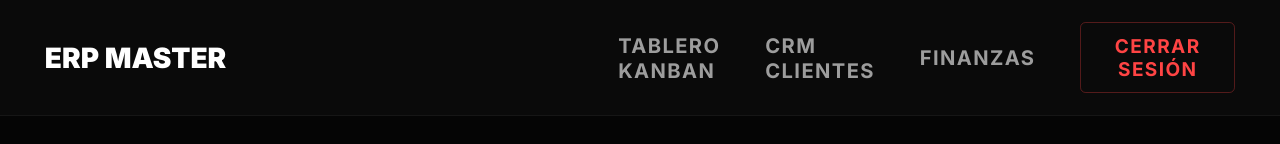
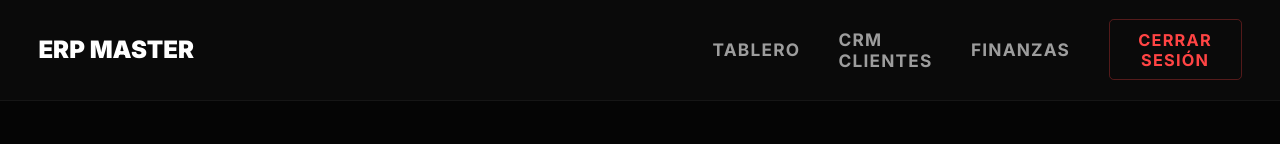
Before and after one commit to alex-toscano/uniformes-master, a Next.js app: page /dashboard/vendedor in a window 1280 px wide. Shown: the top 144 px of the page. Built offline with nearby package versions, Linux system fonts and the light colour scheme; no server answers; the database is empty.

Commit message:
Reduce desktop zoom to 1.2 and rename Tablero Kanban to Tablero

```diff
--- a/src/app/dashboard/layout.tsx
+++ b/src/app/dashboard/layout.tsx
@@ -41,7 +41,7 @@ export default function DashboardLayout({ children }: { children: React.ReactNod
 
         <div className={`nav-menu ${isMenuOpen ? 'open' : ''}`}>
           <div className="nav-links">
-            <a href="/dashboard/vendedor" className="nav-link" onClick={() => setIsMenuOpen(false)}>Tablero Kanban</a>
+            <a href="/dashboard/vendedor" className="nav-link" onClick={() => setIsMenuOpen(false)}>Tablero</a>
             <a href="/dashboard/clientes" className="nav-link" onClick={() => setIsMenuOpen(false)}>CRM Clientes</a>
             {isAdmin && <a href="/dashboard/finanzas" className="nav-link admin-only" onClick={() => setIsMenuOpen(false)}>Finanzas</a>}
           </div>
--- a/src/app/globals.css
+++ b/src/app/globals.css
@@ -67,7 +67,7 @@ body {
 
 @media (min-width: 1025px) {
   body {
-    zoom: 1.4;
+    zoom: 1.2;
   }
 }
 
```
